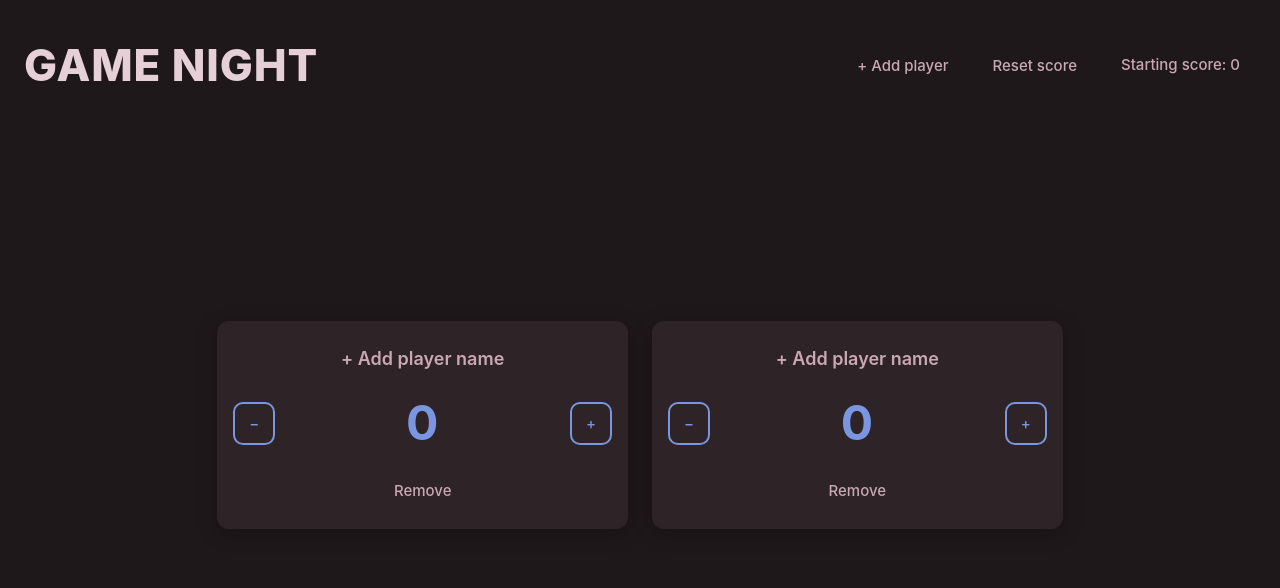
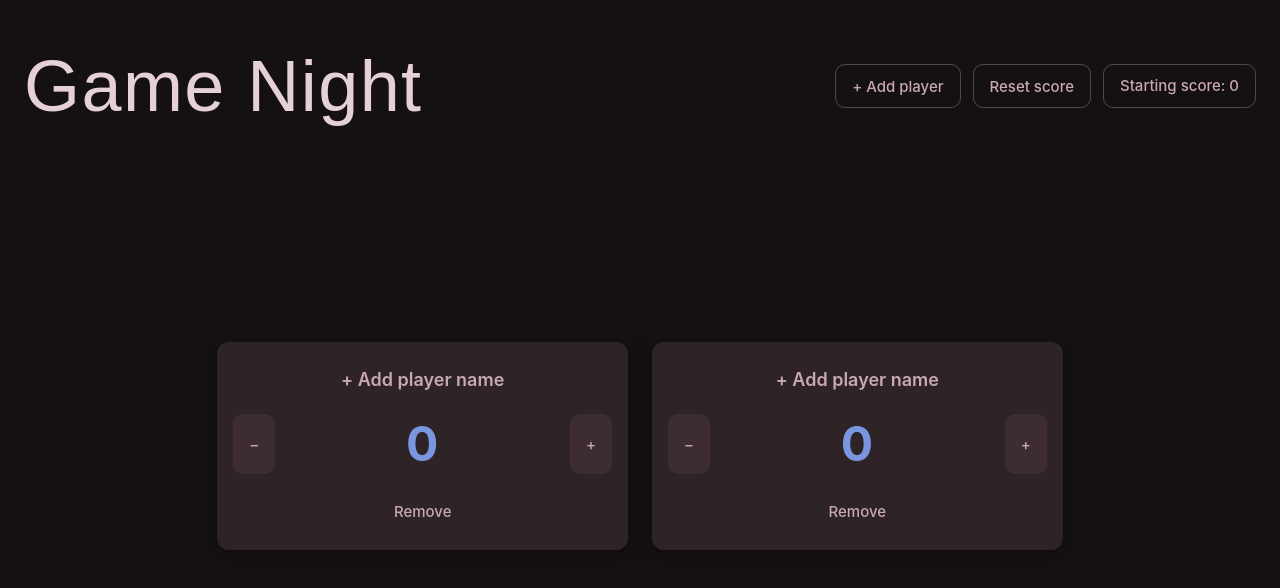
Before and after one commit to Laima-Mazeikyte/score-keeper, a plain HTML site: page index.html in a window 1280 px wide. Drawn offline with Linux system fonts and the light colour scheme; a web font is replaced by a local one.

Commit message:
Score control updates and new fonts

```diff
--- a/index.html
+++ b/index.html
@@ -4,12 +4,13 @@
   <meta charset="UTF-8">
   <meta name="viewport" content="width=device-width, initial-scale=1.0">
   <title>Score Keeper</title>
+  <link rel="stylesheet" href="https://fonts.cdnfonts.com/css/scarbes">
   <link rel="stylesheet" href="styles.css">
 </head>
 <body>
   <div class="content-wrap">
     <header class="page-header">
-      <h1>Game night</h1>
+      <h1>Game Night</h1>
       <div class="header-actions">
         <button type="button" class="btn-add-player-header" id="btn-add-player">+ Add player</button>
         <button type="button" class="btn-tertiary" id="btn-reset-score">Reset score</button>
--- a/styles.css
+++ b/styles.css
@@ -3,7 +3,7 @@
 /* --- Minimal game night (semantic theme from tokens) --- */
 :root {
   /* Colors from primitive tokens */
-  --bg: var(--gray-950);
+  --bg: var(--gray-1000);
   --surface: var(--gray-900);
   --surface-hover: var(--gray-800);
   --text: var(--gray-200);
@@ -19,7 +19,7 @@
   --secondary-hover: color-mix(in srgb, var(--blue-500) 15%, transparent);
   --tertiary-hover: color-mix(in srgb, var(--gray-300) 12%, transparent);
   --primary-bg-subtle: color-mix(in srgb, var(--blue-500) 8%, transparent);
-  --primary-bg-hover: color-mix(in srgb, var(--blue-500) 6%, transparent);
+  --primary-bg-hover: color-mix(in srgb, var(--blue-300) 12%, transparent);
   --primary-border-muted: color-mix(in srgb, var(--blue-500) 40%, transparent);
   /* Layout (unchanged) */
   --radius: 12px;
@@ -73,10 +73,10 @@ body {
 }
 .page-header h1 {
   margin: 0;
-  font-size: 2.75rem;
-  font-weight: 800;
+  font-family: "Scarbes", sans-serif;
+  font-size: 4.5rem;
+  font-weight: 300;
   color: var(--text);
-  text-transform: uppercase;
   letter-spacing: 0.02em;
 }
 .btn-add-player-header {
@@ -84,6 +84,7 @@ body {
   background: var(--tertiary);
   color: var(--tertiary-text);
   flex-shrink: 0;
+  border: 1px solid color-mix(in srgb, var(--tertiary-text) 35%, transparent);
 }
 .btn-add-player-header:hover {
   background: var(--tertiary-hover);
@@ -240,11 +241,11 @@ button:active {
   transform: scale(0.98);
 }
 
-/* Score controls row: minus | score | plus (same layout and button style as default-score-controls) */
+/* Score controls row: minus | score | plus; buttons stretch to fill row height */
 .score-controls {
   display: flex;
   flex-wrap: nowrap;
-  align-items: center;
+  align-items: stretch;
   gap: var(--space-2);
 }
 
@@ -253,28 +254,31 @@ button:active {
   min-width: 0;
 }
 
-/* Score +/- buttons: same styling as default-score-controls (secondary outline) */
+/* Score +/- buttons: fill row top-to-bottom; slight darker default so shape is visible, hover same as Add player */
 .score-controls .score-btn {
-  padding: calc(var(--space-3) - 2px) calc(var(--space-4) - 2px);
-  background: var(--secondary);
-  color: var(--secondary-border);
-  border: 2px solid var(--secondary-border);
+  padding: 0 var(--space-4);
+  background: var(--surface-hover);
+  color: var(--tertiary-text);
+  border: none;
   font-size: 0.9375rem;
+  display: flex;
+  align-items: center;
+  justify-content: center;
 }
 
 .score-controls .score-btn:hover {
-  background: var(--secondary-hover);
+  background: var(--primary-bg-hover);
 }
 
 /* Secondary: Add player, Reset score */
 .btn-secondary {
-  background: var(--secondary);
-  color: var(--secondary-border);
-  border: 2px solid var(--secondary-border);
+  background: var(--surface-hover);
+  color: var(--text);
+  border: none;
 }
 
 .btn-secondary:hover {
-  background: var(--secondary-hover);
+  background: var(--primary-bg-hover);
 }
 
 .actions-row {
@@ -302,6 +306,12 @@ button:active {
   height: 44px;
   background: var(--tertiary);
   color: var(--tertiary-text);
+}
+
+/* Very subtle border on header tertiary buttons only (Add player, Reset score, Starting score) */
+.page-header .btn-tertiary,
+.page-header .starting-score-display {
+  border: 1px solid color-mix(in srgb, var(--tertiary-text) 35%, transparent);
 }
 
 .btn-remove:hover,
@@ -333,7 +343,6 @@ button:active {
   font-weight: 500;
   color: var(--tertiary-text);
   background: var(--tertiary);
-  border: none;
   border-radius: var(--radius-btn);
   outline: none;
   cursor: pointer;
--- a/tokens/colors.css
+++ b/tokens/colors.css
@@ -15,6 +15,7 @@
   --gray-800: #3d2d33;
   --gray-900: #2e2327;
   --gray-950: #1f181b;
+  --gray-1000: #151012;
 
   /* Blue scale (accent) */
   --blue-50: #eef1fc;
```
